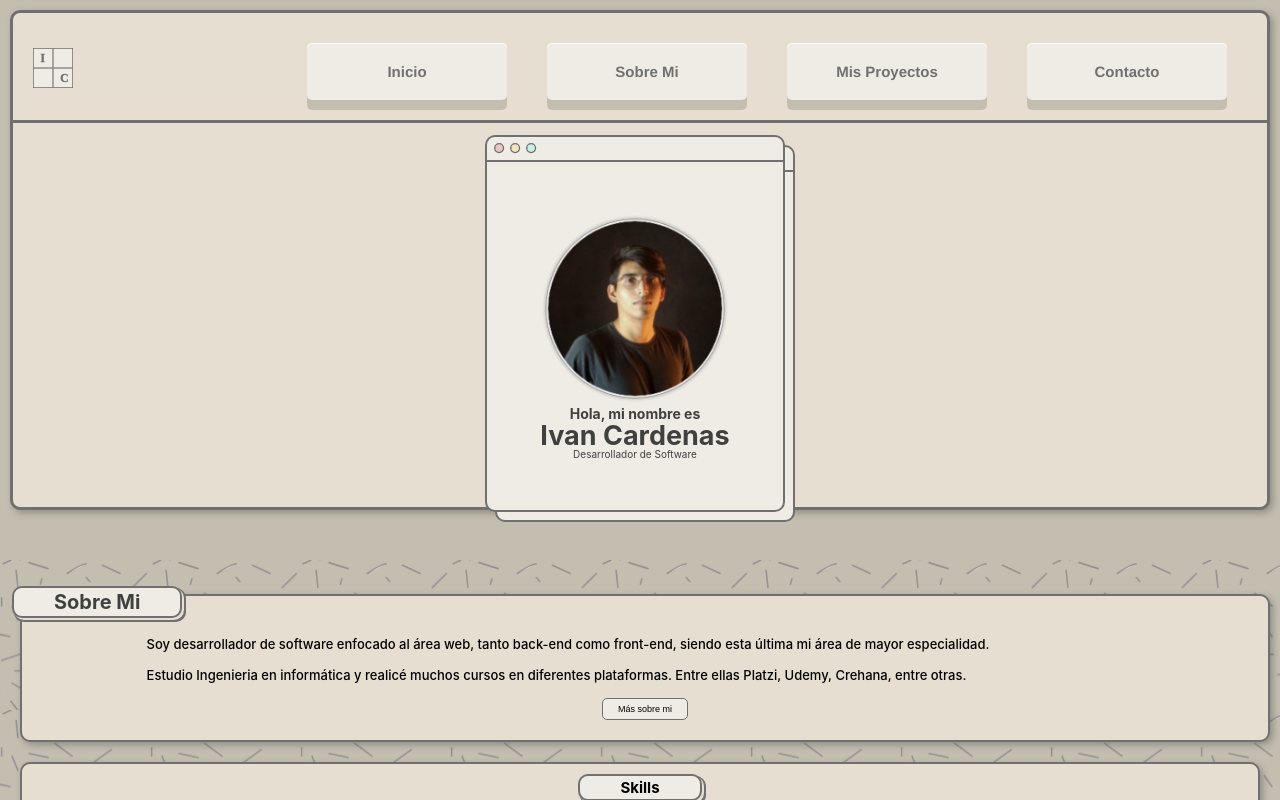
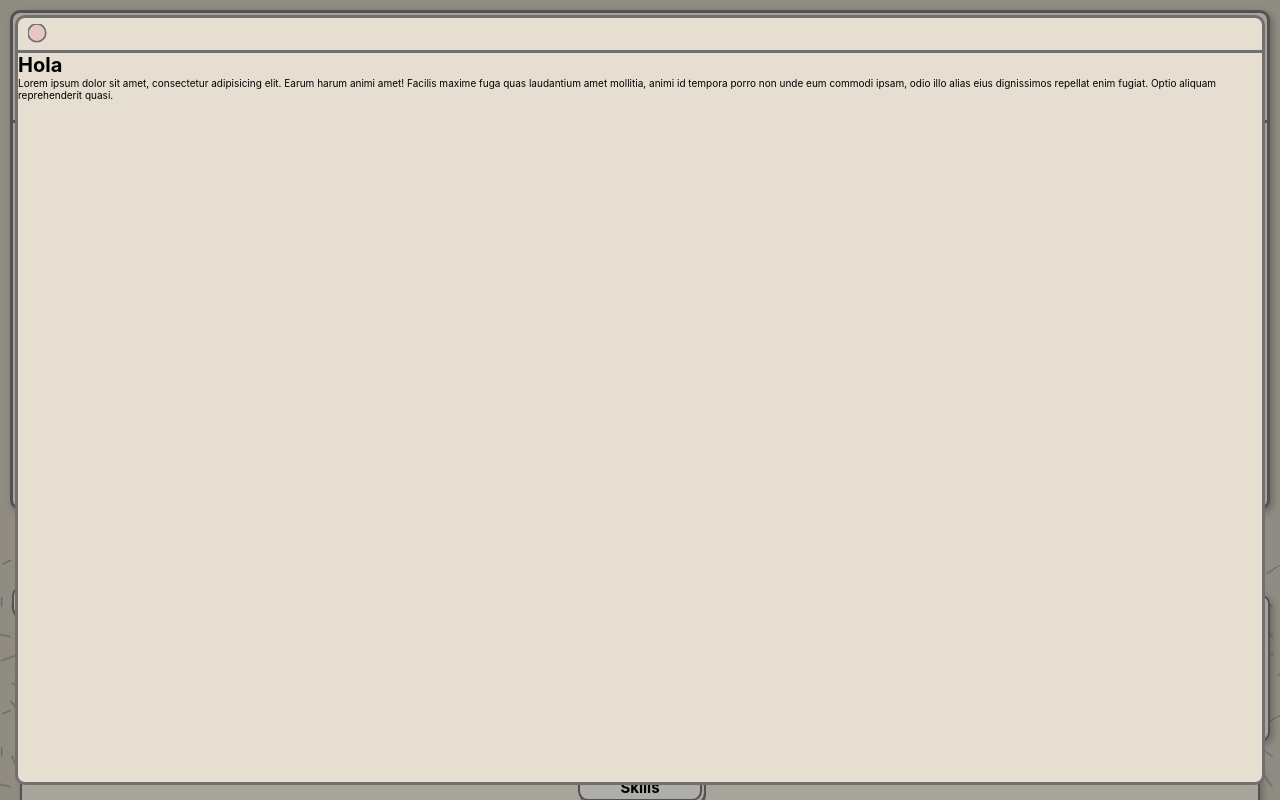
Before and after one commit to ivancard/ivancardenas, a React (Vite) app: page / in a window 1280 px wide. Both pictures are taken after a click on the button "Más sobre mi". Shown: the top 800 px of the page. Built offline with nearby package versions, Linux system fonts and the light colour scheme.

Commit message:
Modal developed, custom hook useModal and implementation

```diff
--- a/src/components/AboutMe.jsx
+++ b/src/components/AboutMe.jsx
@@ -3,31 +3,52 @@ import { Skill } from './Skill';
 
 import '../scss/aboutme.scss';
 import bgAboutMe from '../assets/trama.svg';
+import { Modal } from './Modal';
+import { useModal } from '../hooks/useModal';
 
 const bgAboutMeStyle = {
     backgroundImage: `url(${bgAboutMe})`,
 };
 
 export const AboutMe = () => {
+    const [modal, toggleModal] = useModal();
+
     return (
+        <>
+            {modal && (
+                <Modal toggleModal={toggleModal}>
+                    <h1>Hola</h1>
+                    <p>
+                        Lorem ipsum dolor sit amet, consectetur adipisicing
+                        elit. Earum harum animi amet! Facilis maxime fuga quas
+                        laudantium amet mollitia, animi id tempora porro non
+                        unde eum commodi ipsam, odio illo alias eius dignissimos
+                        repellat enim fugiat. Optio aliquam reprehenderit quasi.
+                    </p>
+                </Modal>
+            )}
             <section className='aboutme-container' id='sobreMi'>
                 <div className='bg-aboutme' style={bgAboutMeStyle}></div>
                 <div className='skills-description'>
                     <div className='aboutme-description-container'>
                         <div className='aboutme-description-text'>
-                        <h3 className='aboutme-description-title'>Sobre Mi</h3>
+                            <h3 className='aboutme-description-title'>
+                                Sobre Mi
+                            </h3>
                             <p>
-                            Soy desarrollador de software enfocado al área web,
-                            tanto back-end como front-end, siendo esta última mi
-                            área de mayor especialidad.
+                                Soy desarrollador de software enfocado al área
+                                web, tanto back-end como front-end, siendo esta
+                                última mi área de mayor especialidad.
                             </p>
                             <p>
-                            Estudio Ingenieria en informática y realicé muchos
-                            cursos en diferentes plataformas. Entre ellas
-                            Platzi, Udemy, Crehana, entre otras.
+                                Estudio Ingenieria en informática y realicé
+                                muchos cursos en diferentes plataformas. Entre
+                                ellas Platzi, Udemy, Crehana, entre otras.
                             </p>
                         </div>
-                    <button className='more-aboutme'>Más sobre mi</button>
+                        <button className='more-aboutme' onClick={toggleModal}>
+                            Más sobre mi
+                        </button>
                     </div>
                     <div className='aboutme-skills-container'>
                         <h3>Skills</h3>
@@ -39,5 +60,6 @@ export const AboutMe = () => {
                     </div>
                 </div>
             </section>
+        </>
     );
 };
--- /dev/null
+++ b/src/components/Modal.jsx
@@ -0,0 +1,22 @@
+import '../scss/modal.scss';
+
+export const Modal = ({ children, toggleModal }) => {
+    return (
+        <div className='modal-window'>
+            <div className='modal-container'>
+                <div className='state-bar-modal'>
+                    <svg
+                        onClick={toggleModal}
+                        xmlns='http://www.w3.org/2000/svg'
+                        width='20'
+                        height='20'
+                        className='bi bi-circle-fill'
+                        viewBox='0 0 18 18'>
+                        <circle cx='8' cy='8' r='8' />
+                    </svg>
+                </div>
+                {children}
+            </div>
+        </div>
+    );
+};
--- a/src/components/ProjectItem.jsx
+++ b/src/components/ProjectItem.jsx
@@ -1,12 +1,24 @@
-import { Window } from './Window';
+import { useModal } from '../hooks/useModal';
 
 import '../scss/proyect-item.scss';
+import { Modal } from './Modal';
 
-export const ProjectItem = ({ img, description }) => {
+export const ProjectItem = ({ img, title, description }) => {
+    const [modal, toggleModal] = useModal();
+
     return (
+        <>
+            {modal && (
+                <Modal toggleModal={toggleModal}>
+                    <h1 className='title-modal'>{title}</h1>
+                    <img className='img-modal' src={img} alt={title} />
+                    <p className='p-modal'>{description}</p>
+                </Modal>
+            )}
+
             <div className='project-item-container'>
                 <div className='view-more-button'>
-                <button>Ver más</button>
+                    <button onClick={toggleModal}>Ver más</button>
                 </div>
                 <div className='state-project-item'>
                     <svg
@@ -34,7 +46,8 @@ export const ProjectItem = ({ img, description }) => {
                         <circle cx='8' cy='8' r='5' />
                     </svg>
                 </div>
-            <img src={img} alt={description} />
+                <img src={img} alt={title} />
             </div>
+        </>
     );
 };
--- a/src/components/Projects.jsx
+++ b/src/components/Projects.jsx
@@ -8,8 +8,13 @@ export const Projects = () => {
         <section className='proyects-global' id='proyectos'>
             <h3>Mis proyectos</h3>
             <div className='pojects-container'>
-                {projects.map(({ id, img, description }) => (
-                    <ProjectItem key={id} img={img} description={description} />
+                {projects.map(({ id, img, title, description }) => (
+                    <ProjectItem
+                        key={id}
+                        img={img}
+                        title={title}
+                        description={description}
+                    />
                 ))}
             </div>
         </section>
--- a/src/data/dataProyects.js
+++ b/src/data/dataProyects.js
@@ -6,10 +6,44 @@ import imgProject5 from '../assets/proyecto5.jpg';
 import imgProject6 from '../assets/proyecto6.jpg';
 
 export default [
-    { id: 1, img: imgProject1, description: 'Foto proyecto' },
-    { id: 2, img: imgProject2, description: 'Foto proyecto' },
-    { id: 3, img: imgProject3, description: 'Foto proyecto' },
-    { id: 4, img: imgProject4, description: 'Foto proyecto' },
-    { id: 5, img: imgProject5, description: 'Foto proyecto' },
-    { id: 6, img: imgProject6, description: 'Foto proyecto' },
+    {
+        id: 1,
+        img: imgProject1,
+        title: 'ToDo React',
+        description:
+            'Web app de tareas. Donde puedes crear eliminar y marcar como realizadas tareas',
+    },
+    {
+        id: 2,
+        img: imgProject2,
+        title: 'Administrador Veterinaria',
+        description:
+            'Web app que administra turnos de pacientes de un a veterinaria',
+    },
+    {
+        id: 3,
+        img: imgProject3,
+        title: 'Silicon Travel',
+        description:
+            'Web app fullStack que administra una agencia de turismo. Donde se puede registrar, editar y eliminar clientes, empleados, servicios, paquetes y ventas',
+    },
+    {
+        id: 4,
+        img: imgProject4,
+        title: 'Gif Expert App',
+        description: 'Web app que busca gifs desde la API de gihpy',
+    },
+    {
+        id: 5,
+        img: imgProject5,
+        title: 'Heroes App',
+        description:
+            'Web app que lista heroes de 2 empresas (Marvel y DC) y permite hacer busquedas de heroes',
+    },
+    {
+        id: 6,
+        img: imgProject6,
+        title: 'Fundicion Garcia',
+        description: 'Pagina web de una fundicion de aluminio',
+    },
 ];
--- /dev/null
+++ b/src/hooks/useModal.js
@@ -0,0 +1,9 @@
+import { useState } from 'react';
+
+export const useModal = () => {
+    const [modal, setModal] = useState(false);
+    const toggleModal = () => {
+        setModal(!modal);
+    };
+    return [modal, toggleModal];
+};
--- /dev/null
+++ b/src/scss/modal.scss
@@ -0,0 +1,31 @@
+@import '../colors';
+
+.modal-window {
+    position: fixed;
+    top: 0;
+    left: 0;
+    background-color: blue;
+    z-index: 99;
+    width: 100vw;
+    height: 100vh;
+    background-color: rgba(0, 0, 0, 0.264);
+    .modal-container {
+        background-color: $bg-dark;
+        height: calc(100vh - 3rem);
+        margin: 15px;
+        border-radius: $radious;
+        border: 3px solid $text-secondary;
+        .state-bar-modal {
+            height: 35px;
+            border-bottom: 3px solid $text-secondary;
+            display: flex;
+            align-items: center;
+            .bi-circle-fill {
+                margin-left: 10px;
+                fill: $red;
+                stroke: $text-secondary;
+                stroke-width: 1.5px;
+            }
+        }
+    }
+}
--- a/src/scss/proyect-item.scss
+++ b/src/scss/proyect-item.scss
@@ -53,3 +53,21 @@
         width: 250px;
     }
 }
+
+.title-modal {
+    text-align: center;
+    padding: 10px 0;
+    font-size: 2rem;
+    color: $text-primary;
+}
+.img-modal {
+    width: calc(100% - 20px);
+    height: auto;
+    margin: 10px;
+    border-radius: 5px;
+    box-shadow: 2px 2px 5px 1px #00000062;
+}
+.p-modal {
+    margin: 20px;
+    font-size: 1.8rem;
+}
```
Lines whose indentation alone changed are shown as unchanged.
